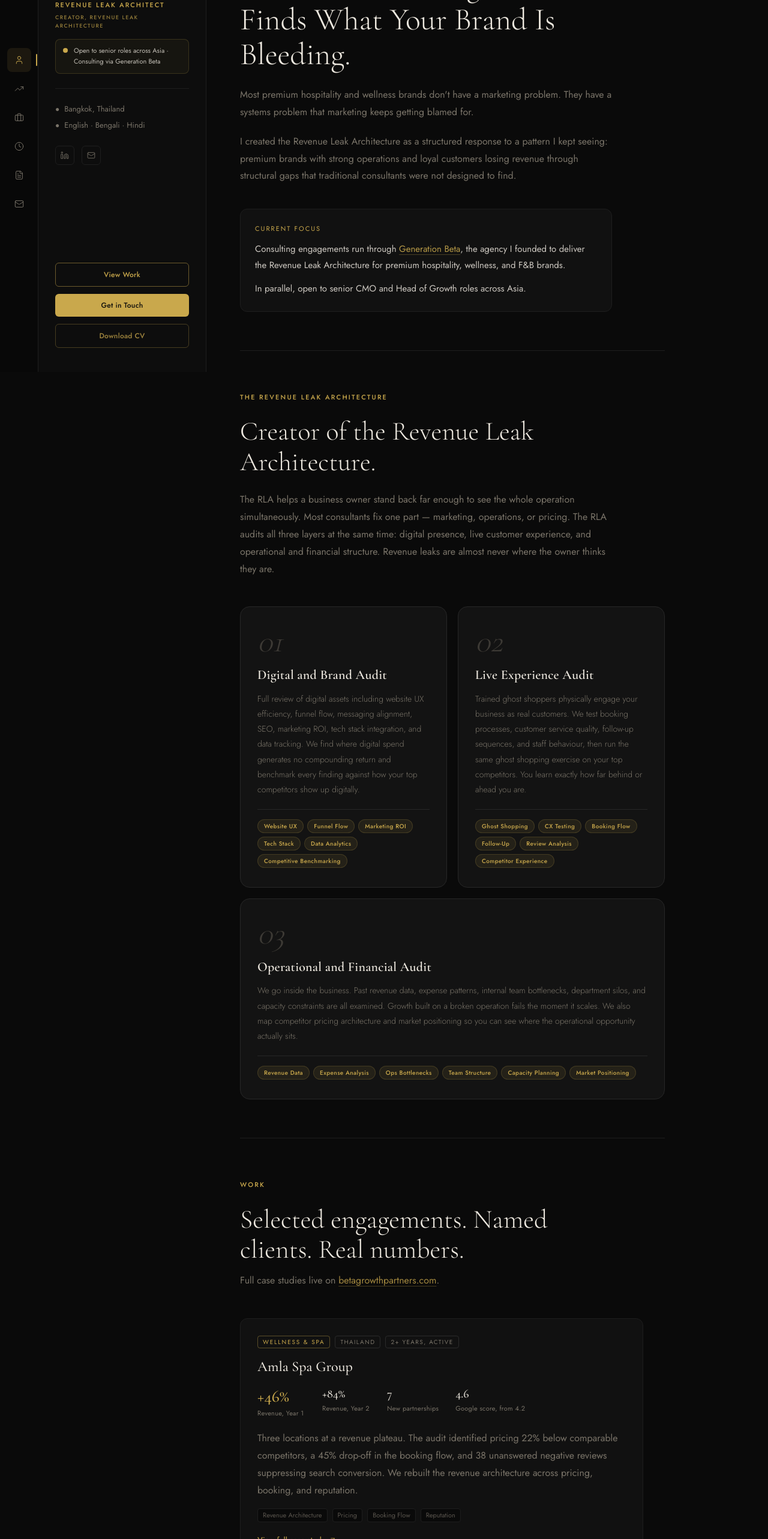
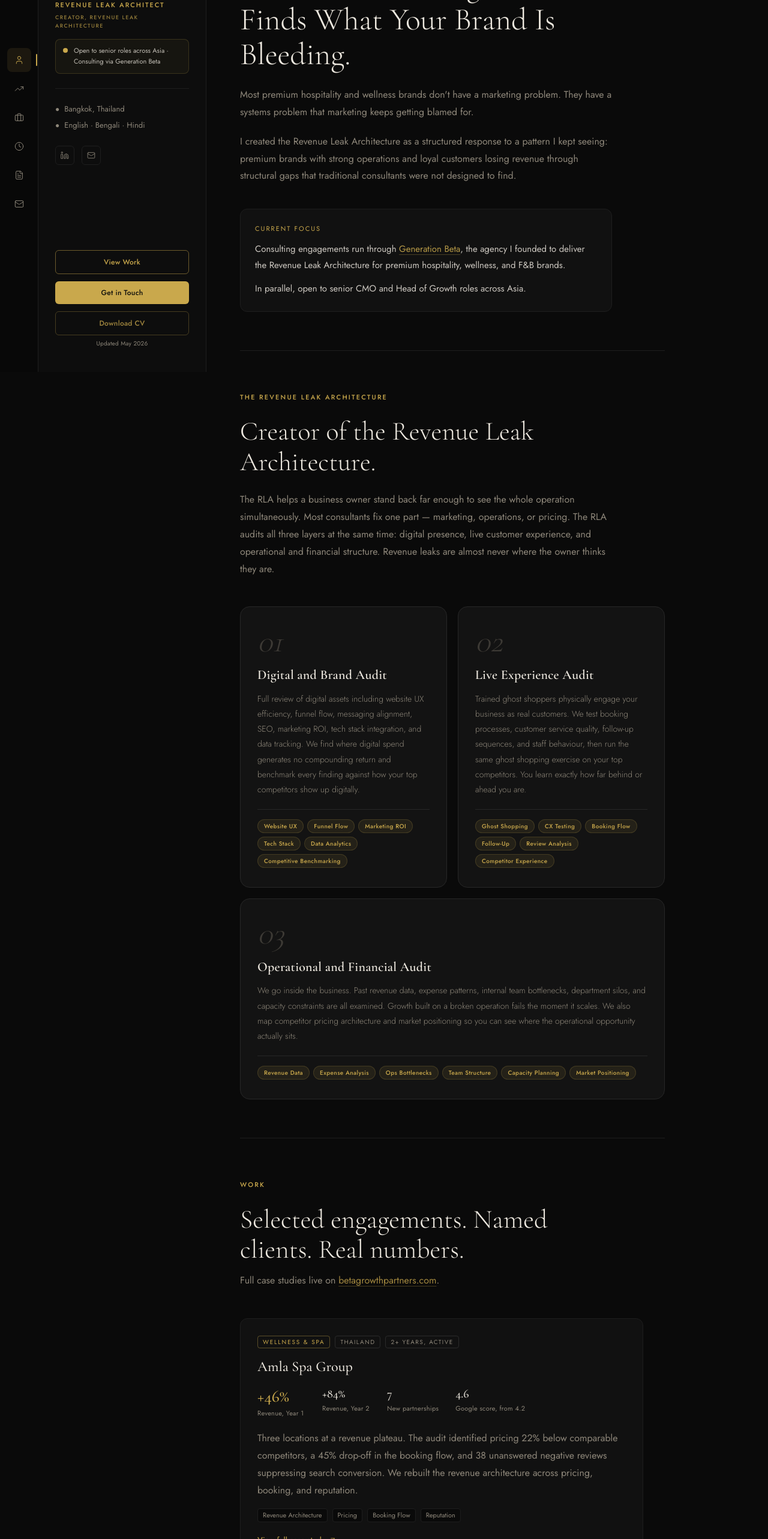
Before and after one commit to marketersohom/iamsohom-website, a Next.js app: page / in a window 1280 px wide. Shown: the part 180-2746 px from the top of the page at 60% size. Built offline with nearby package versions, Linux system fonts and the light colour scheme; no server answers.

Commit message:
feat: CV updated stamp, Generation Beta footer link, WCAG AA contrast fix on muted body text

```diff
--- a/app/globals.css
+++ b/app/globals.css
@@ -6,7 +6,7 @@
   --color-black: #0a0a0a;
   --color-gold: #c9a84c;
   --color-cream: #ede8df;
-  --color-muted: #7a7469;
+  --color-muted: #8e877a;
   --color-surface: #111111;
   --color-border: #1e1e1e;
 }
--- a/app/opengraph-image.tsx
+++ b/app/opengraph-image.tsx
@@ -72,7 +72,7 @@ export default async function OpengraphImage() {
             alignItems: "center",
             paddingTop: 28,
             borderTop: "1px solid rgba(201,168,76,0.25)",
-            color: "#7a7469",
+            color: "#8e877a",
             fontSize: 20,
             letterSpacing: "0.08em",
           }}
--- a/app/twitter-image.tsx
+++ b/app/twitter-image.tsx
@@ -72,7 +72,7 @@ export default async function TwitterImage() {
             alignItems: "center",
             paddingTop: 28,
             borderTop: "1px solid rgba(201,168,76,0.25)",
-            color: "#7a7469",
+            color: "#8e877a",
             fontSize: 20,
             letterSpacing: "0.08em",
           }}
--- a/components/Footer.tsx
+++ b/components/Footer.tsx
@@ -1,17 +1,28 @@
-import { Linkedin } from "lucide-react";
+import { Linkedin, ArrowUpRight } from "lucide-react";
 
 export default function Footer() {
   return (
-    <footer className="border-t border-[#1e1e1e] py-8 px-5 sm:px-7 md:px-10 flex items-center justify-between">
-      <p className="text-muted text-sm font-body tracking-wide">
+    <footer className="border-t border-[#1e1e1e] py-8 px-5 sm:px-7 md:px-10 flex flex-col sm:flex-row items-center justify-between gap-4 sm:gap-6">
+      <p className="text-muted text-sm font-body tracking-wide order-1">
         Sohom Mukherjee &copy; 2026
       </p>
+
+      <a
+        href="https://www.betagrowthpartners.com"
+        target="_blank"
+        rel="noopener noreferrer"
+        className="text-muted text-sm font-body tracking-wide hover:text-gold transition-colors duration-200 inline-flex items-center gap-1.5 order-3 sm:order-2"
+      >
+        Consulting via Generation Beta
+        <ArrowUpRight size={13} strokeWidth={1.5} />
+      </a>
+
       <a
         href="https://linkedin.com/in/digitalsohom-mukherjee"
         target="_blank"
         rel="noopener noreferrer"
         aria-label="LinkedIn"
-        className="text-muted hover:text-gold transition-colors duration-200"
+        className="text-muted hover:text-gold transition-colors duration-200 order-2 sm:order-3"
       >
         <Linkedin size={18} strokeWidth={1.5} />
       </a>
--- a/components/Layout/MobileHeader.tsx
+++ b/components/Layout/MobileHeader.tsx
@@ -186,6 +186,9 @@ export default function MobileHeader() {
             >
               Download CV
             </a>
+            <p className="text-[10px] font-body text-muted text-center -mt-1.5 tracking-wide">
+              Updated May 2026
+            </p>
           </div>
         </div>
       </aside>
--- a/components/Layout/Sidebar.tsx
+++ b/components/Layout/Sidebar.tsx
@@ -123,6 +123,9 @@ export default function Sidebar() {
         >
           Download CV
         </a>
+        <p className="text-[10px] font-body text-muted text-center -mt-1.5 tracking-wide">
+          Updated May 2026
+        </p>
       </motion.div>
     </motion.aside>
   );
--- a/components/RLAPillarCard.tsx
+++ b/components/RLAPillarCard.tsx
@@ -63,7 +63,7 @@ const S = {
   description: {
     fontSize: "14px",
     lineHeight: 1.8,
-    color: "#7a7469",
+    color: "#8e877a",
     fontWeight: 300,
     marginBottom: "20px",
     position: "relative" as const,
--- a/components/sections/Work.tsx
+++ b/components/sections/Work.tsx
@@ -170,7 +170,7 @@ export default function Work() {
                 {cs.tags.map((tag) => (
                   <span
                     key={tag}
-                    className="font-body text-[11px] text-muted/70 bg-[#0a0a0a] border border-[#1e1e1e] rounded px-2 py-0.5"
+                    className="font-body text-[11px] text-muted bg-[#0a0a0a] border border-[#1e1e1e] rounded px-2 py-0.5"
                   >
                     {tag}
                   </span>
--- a/scripts/generate-cv.js
+++ b/scripts/generate-cv.js
@@ -6,7 +6,7 @@ const path = require("path");
 const BLACK = "#0a0a0a";
 const GOLD = "#c9a84c";
 const CREAM = "#ede8df";
-const MUTED = "#7a7469";
+const MUTED = "#8e877a";
 const SURFACE = "#111111";
 
 const PAGE_W = 595.28;
--- a/tailwind.config.ts
+++ b/tailwind.config.ts
@@ -12,7 +12,7 @@ const config: Config = {
         black: "#0a0a0a",
         gold: "#c9a84c",
         cream: "#ede8df",
-        muted: "#7a7469",
+        muted: "#8e877a",
         surface: "#111111",
         border: "#1e1e1e",
       },
```
Also changed, not shown: 1 other file (tests, documents, lock files or other folders).
